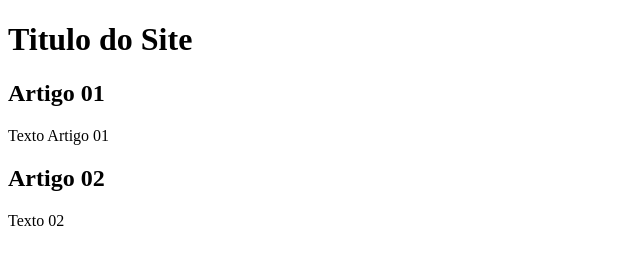
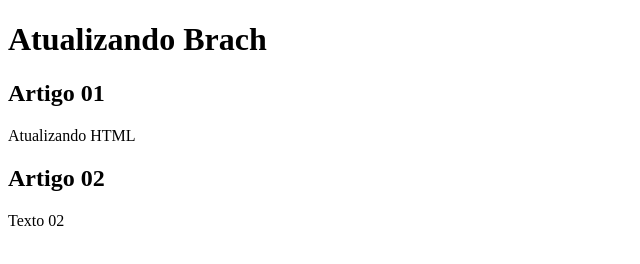
Before and after one commit to AlissonKaelan/Projeto-site-teste, a plain HTML site: page index.html in a window 1280 px wide. Shown: the whole page, without its empty margins (0-640 px from the left). Drawn offline with Linux system fonts and the light colour scheme.

Commit message:
Inicio do Conteudo

```diff
--- a/index.html
+++ b/index.html
@@ -3,16 +3,16 @@
 <head>
     <meta charset="UTF-8">
     <meta name="viewport" content="width=device-width, initial-scale=1.0">
-    <title>Titulo do Site</title>
+    <title>Teste Breach</title>
 </head>
 <body>
     <main>
         <header>
-            <h1>Titulo do Site</h1>
+            <h1>Atualizando Brach</h1>
         </header>
         <article>
             <h2>Artigo 01</h2>
-            <p>Texto Artigo 01</p>
+            <p>Atualizando HTML</p>
         </article>
         <article>
             <h2>Artigo 02</h2>
```
